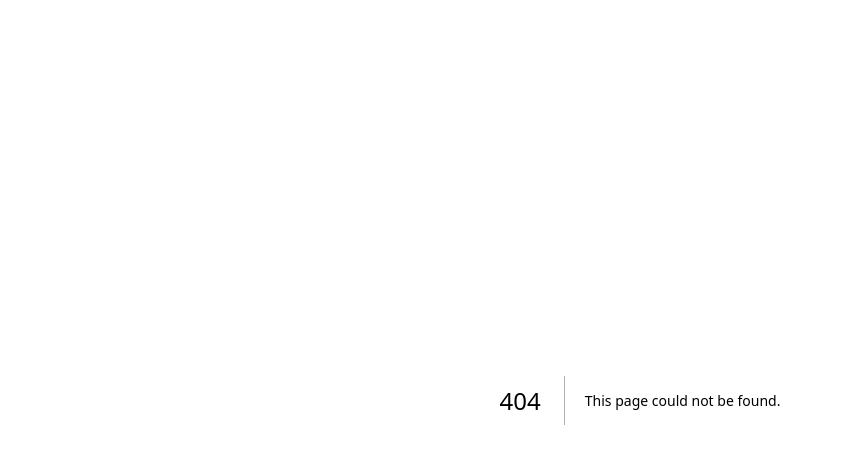
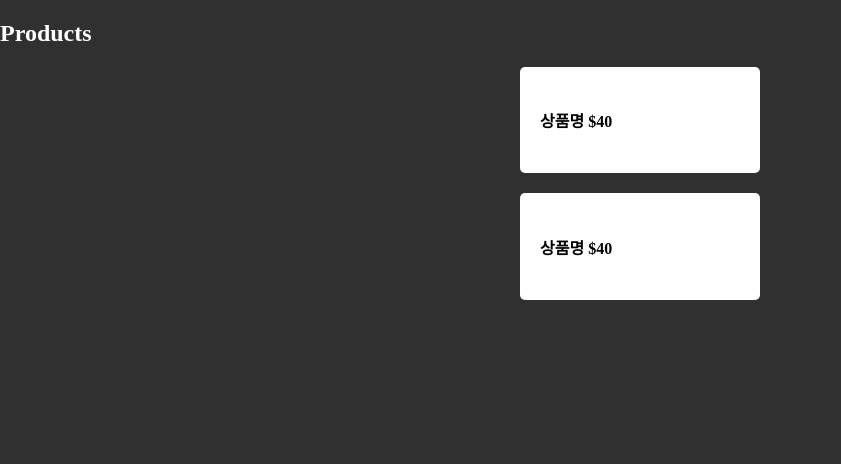
Before and after one commit to z-gahu/coddingapple_nextjs_fresh, a Next.js app: page /list in a window 1280 px wide. Before the commit this address had no page. Shown: the top 464 px of the page, without its empty margins (0-841 px from the left). Built offline with nearby package versions, Linux system fonts and the light colour scheme.

Commit message:
라우팅예제 추가

```diff
--- a/app/globals.css
+++ b/app/globals.css
@@ -12,3 +12,12 @@
 .title-sub {
   text-align: center;
 }
+
+.food {
+  margin: 20px auto;
+  width: 200px;
+  background: white;
+  color: black;
+  padding: 20px;
+  border-radius: 5px;
+}
--- /dev/null
+++ b/app/list/page.js
@@ -0,0 +1,13 @@
+export default function List() {
+  return (
+    <div>
+      <h2>Products</h2>
+      <div className="food">
+        <h4>상품명 $40</h4>
+      </div>
+      <div className="food">
+        <h4>상품명 $40</h4>
+      </div>
+    </div>
+  );
+}
```
Also changed, not shown: app/abc/def/page.js (added, +7 -0 lines).
